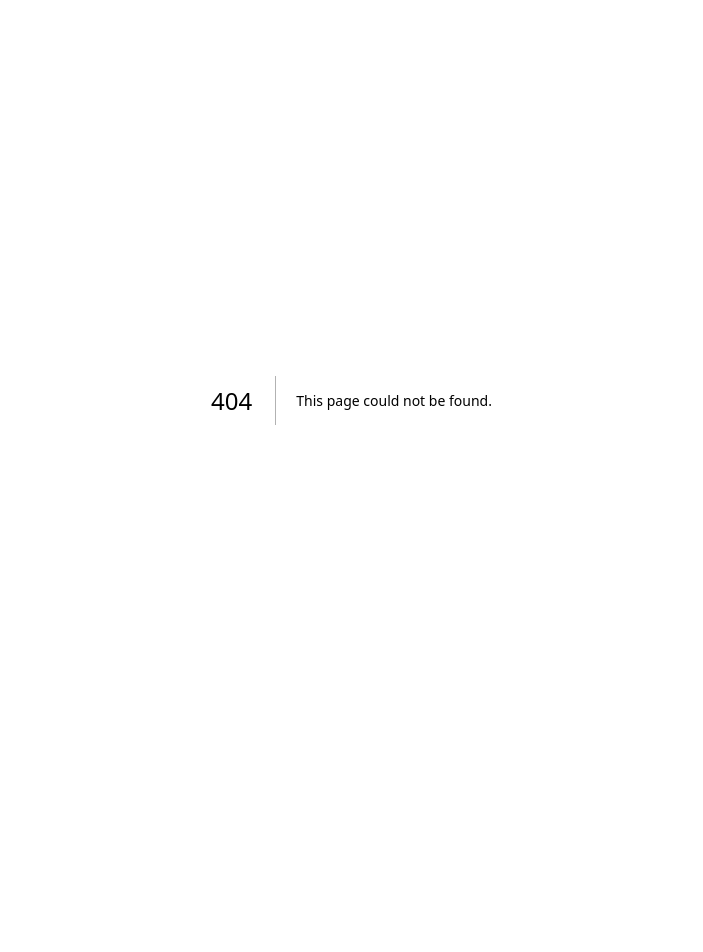
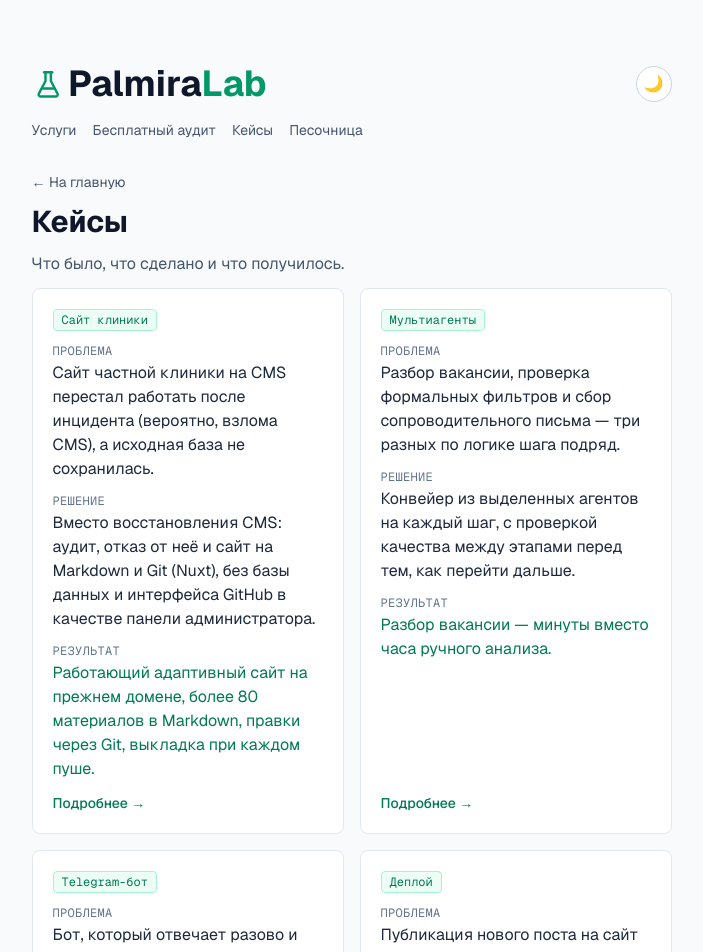
Before and after one commit to palmiralab/palmira-lab, a Next.js app in the folder apps/web/: page /cases in a window 1280 px wide. Before the commit this address had no page. Shown: the top 952 px of the page, without its empty margins (281-984 px from the left). Before the commit the page ends 800 px from the top, so only its background shows below. Built offline with nearby package versions, Linux system fonts and the light colour scheme.

Commit message:
feat: страница /cases со списком кейсов и карточка CaseCard

```diff
--- /dev/null
+++ b/apps/web/src/app/cases/layout.tsx
@@ -0,0 +1,5 @@
+import { SiteShell } from '@/components/SiteShell';
+
+export default function CasesLayout({ children }: LayoutProps<'/cases'>) {
+  return <SiteShell>{children}</SiteShell>;
+}
--- /dev/null
+++ b/apps/web/src/app/cases/page.tsx
@@ -0,0 +1,30 @@
+import Link from 'next/link';
+import type { Metadata } from 'next';
+import { cases } from '@/lib/content';
+import { CaseCard } from '@/components/CaseCard';
+
+export const metadata: Metadata = {
+  title: 'Кейсы — PalmiraLab',
+  description: 'Что было сделано PalmiraLab. Примеры решений',
+};
+
+export default function CasesPage() {
+  return (
+    <>
+      <div className="flex flex-col gap-3">
+        <Link href="/" className="text-sm text-slate-600 hover:underline dark:text-slate-400">
+          ← На главную
+        </Link>
+        <h1 className="text-3xl font-bold text-slate-900 dark:text-slate-100">Кейсы</h1>
+        <p className="text-slate-600 dark:text-slate-400">
+          Что было, что сделано и что получилось.
+        </p>
+        <div className="grid gap-4 sm:grid-cols-2">
+          {cases.map((item) => (
+            <CaseCard key={item.slug} item={item} />
+          ))}
+        </div>
+      </div>
+    </>
+  );
+}
--- /dev/null
+++ b/apps/web/src/components/CaseCard.tsx
@@ -0,0 +1,40 @@
+import Link from 'next/link';
+import type { Case } from '@/lib/content';
+
+// Карточка кейса: используется на главной и на странице /cases. Короткие
+// problem/solution/result и переход на страницу кейса; link — отдельный призыв
+// (например, «Попробуйте сами»), если он есть у кейса.
+export function CaseCard({ item }: { item: Case }) {
+  return (
+    <article className="flex flex-col gap-3 rounded-lg border border-slate-200 bg-white p-5 dark:border-slate-800 dark:bg-slate-900">
+      <span className="w-fit rounded border border-emerald-200 bg-emerald-50 px-2 py-0.5 font-mono text-xs text-emerald-700 dark:border-emerald-900 dark:bg-emerald-950/40 dark:text-emerald-400">
+        {item.tag}
+      </span>
+      <div>
+        <h4 className="font-mono text-xs uppercase tracking-wide text-slate-500">Проблема</h4>
+        <p className="mt-0.5 text-slate-800 dark:text-slate-300">{item.problem}</p>
+      </div>
+      <div>
+        <h4 className="font-mono text-xs uppercase tracking-wide text-slate-500">Решение</h4>
+        <p className="mt-0.5 text-slate-800 dark:text-slate-300">{item.solution}</p>
+      </div>
+      <div>
+        <h4 className="font-mono text-xs uppercase tracking-wide text-slate-500">Результат</h4>
+        <p className="mt-0.5 text-emerald-700 dark:text-emerald-400">{item.result}</p>
+      </div>
+      <div className="mt-auto flex flex-wrap gap-x-4 gap-y-1 text-sm font-medium">
+        <Link
+          href={`/cases/${item.slug}`}
+          className="text-emerald-700 hover:underline dark:text-emerald-400"
+        >
+          Подробнее →
+        </Link>
+        {item.link && (
+          <a href={item.link.href} className="text-emerald-700 hover:underline dark:text-emerald-400">
+            {item.link.label}
+          </a>
+        )}
+      </div>
+    </article>
+  );
+}
--- a/apps/web/src/components/Cases.tsx
+++ b/apps/web/src/components/Cases.tsx
@@ -1,4 +1,5 @@
 import { cases } from '@/lib/content';
+import { CaseCard } from '@/components/CaseCard';
 
 export function Cases() {
   return (
@@ -8,31 +9,7 @@ export function Cases() {
       </h2>
       <div className="grid gap-4 sm:grid-cols-2">
         {cases.map((item) => (
-          <article
-            key={item.tag}
-            className="flex flex-col gap-3 rounded-lg border border-slate-200 bg-white p-5 dark:border-slate-800 dark:bg-slate-900"
-          >
-            <span className="w-fit rounded border border-emerald-200 bg-emerald-50 px-2 py-0.5 font-mono text-xs text-emerald-700 dark:border-emerald-900 dark:bg-emerald-950/40 dark:text-emerald-400">
-              {item.tag}
-            </span>
-            <div>
-              <h4 className="font-mono text-xs uppercase tracking-wide text-slate-500">Проблема</h4>
-              <p className="mt-0.5 text-slate-800 dark:text-slate-300">{item.problem}</p>
-            </div>
-            <div>
-              <h4 className="font-mono text-xs uppercase tracking-wide text-slate-500">Решение</h4>
-              <p className="mt-0.5 text-slate-800 dark:text-slate-300">{item.solution}</p>
-            </div>
-            <div>
-              <h4 className="font-mono text-xs uppercase tracking-wide text-slate-500">Результат</h4>
-              <p className="mt-0.5 text-emerald-700 dark:text-emerald-400">{item.result}</p>
-            </div>
-            {item.link && (
-              <a href={item.link.href} className="text-sm font-medium text-emerald-700 hover:underline dark:text-emerald-400">
-                {item.link.label}
-              </a>
-            )}
-          </article>
+          <CaseCard key={item.slug} item={item} />
         ))}
       </div>
     </section>
--- a/apps/web/src/lib/content.ts
+++ b/apps/web/src/lib/content.ts
@@ -39,7 +39,6 @@ export const cases: Case[] = [
     result:
       'Работающий адаптивный сайт на прежнем домене, более 80 материалов ' +
       'в Markdown, правки через Git, выкладка при каждом пуше.',
-    link: { href: '/cases/klinika-zdorovya', label: 'Читать кейс →' },
     detail: {
       title: 'Сайт клиники: вместо восстановления CMS — сайт на Markdown и Git',
       situation:
```
